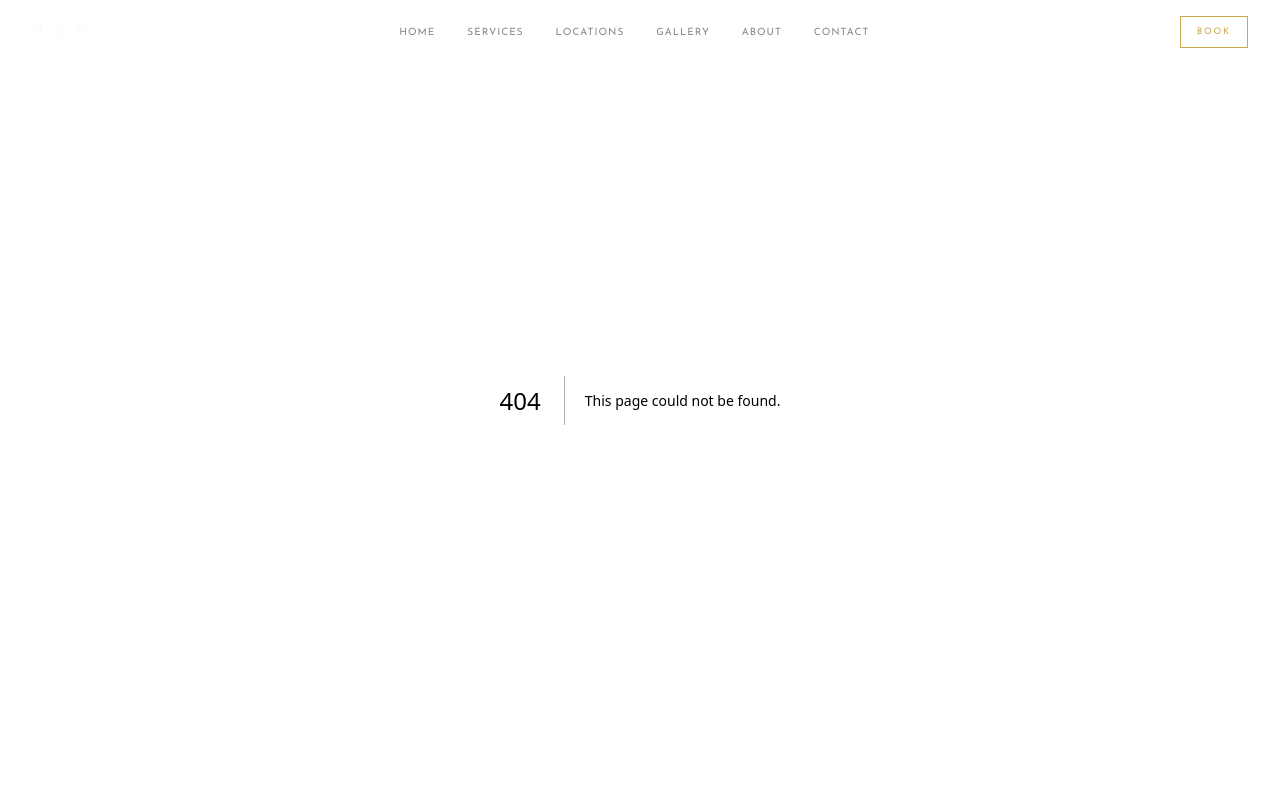
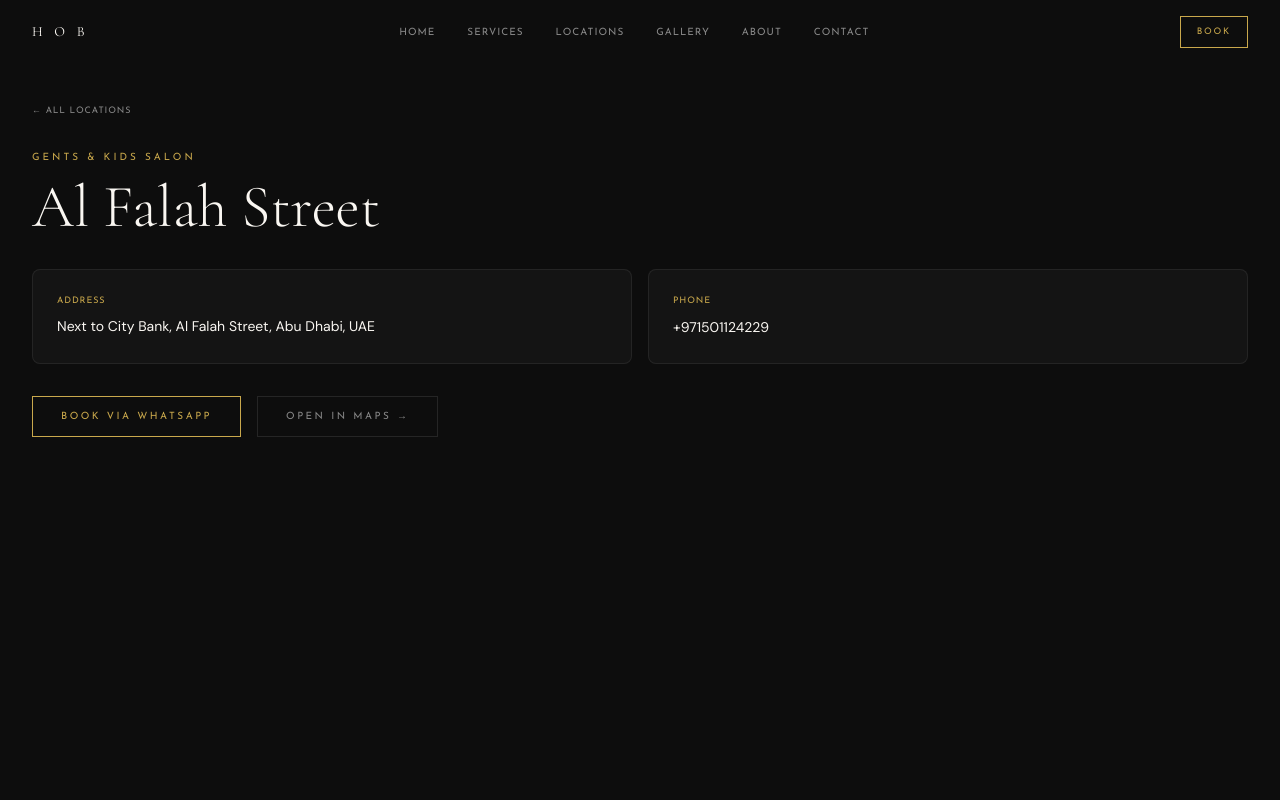
Before and after one commit to Elderazura/houseofbarber, a Next.js app: page /locations/al-falah in a window 1280 px wide. Before the commit this address had no page. Shown: the top 800 px of the page. Built offline with nearby package versions, Linux system fonts and the light colour scheme; a web font is replaced by a local one.

Commit message:
feat: add locations overview and detail pages

```diff
--- /dev/null
+++ b/app/locations/[slug]/page.tsx
@@ -0,0 +1,119 @@
+import type { Metadata } from "next";
+import { notFound } from "next/navigation";
+import Link from "next/link";
+import { UAE_LOCATIONS, INDIA_LOCATIONS } from "@/lib/hob-content";
+import { buildWhatsAppUrl } from "@/lib/whatsapp";
+import { localBusinessSchema, breadcrumbSchema } from "@/lib/jsonld";
+import JsonLd from "@/components/JsonLd";
+import PageTransition from "@/components/motion/PageTransition";
+import ScrollReveal from "@/components/motion/ScrollReveal";
+
+const ALL_LOCATIONS = [...UAE_LOCATIONS, ...INDIA_LOCATIONS];
+
+export function generateStaticParams() {
+  return ALL_LOCATIONS.map((loc) => ({ slug: loc.id }));
+}
+
+export async function generateMetadata({
+  params,
+}: {
+  params: Promise<{ slug: string }>;
+}): Promise<Metadata> {
+  const { slug } = await params;
+  const loc = ALL_LOCATIONS.find((l) => l.id === slug);
+  if (!loc) return {};
+  return {
+    title: loc.name,
+    description: `${loc.type} at ${loc.address}. Book your appointment at House of Barber ${loc.name}.`,
+    openGraph: { url: `https://www.houseofbarber.com/locations/${loc.id}` },
+  };
+}
+
+export default async function LocationDetailPage({
+  params,
+}: {
+  params: Promise<{ slug: string }>;
+}) {
+  const { slug } = await params;
+  const loc = ALL_LOCATIONS.find((l) => l.id === slug);
+  if (!loc) notFound();
+
+  const waUrl = buildWhatsAppUrl(
+    `Hi House of Barber, I'd like to book at ${loc.name}.`
+  );
+  const mapsUrl = `https://maps.google.com/?q=${encodeURIComponent(loc.address)}`;
+
+  return (
+    <PageTransition>
+      <JsonLd data={localBusinessSchema(loc)} />
+      <JsonLd data={breadcrumbSchema([
+        { name: "Home", href: "/" },
+        { name: "Locations", href: "/locations" },
+        { name: loc.name, href: `/locations/${loc.id}` },
+      ])} />
+      <main className="pt-24 pb-20 min-h-screen">
+        <div className="section-container max-w-3xl">
+          <ScrollReveal preset="fadeUp">
+            <Link
+              href="/locations"
+              className="font-[family-name:var(--font-josefin)] text-[9px] tracking-widest text-hob-muted uppercase hover:text-hob-gold transition-colors inline-block mb-8"
+            >
+              ← All locations
+            </Link>
+            <span className="font-[family-name:var(--font-josefin)] text-[10px] tracking-[0.3em] text-hob-gold uppercase block mb-3">
+              {loc.type}
+            </span>
+            <h1 className="font-[family-name:var(--font-cormorant)] text-5xl md:text-6xl font-light text-hob-white mb-8">
+              {loc.name}
+            </h1>
+          </ScrollReveal>
+
+          <ScrollReveal preset="fadeUp" delay={0.1}>
+            <div className="grid grid-cols-1 md:grid-cols-2 gap-4 mb-8">
+              <div className="bento-card p-6">
+                <p className="font-[family-name:var(--font-josefin)] text-[9px] tracking-widest text-hob-gold uppercase mb-2">
+                  Address
+                </p>
+                <p className="text-sm text-hob-white leading-relaxed">
+                  {loc.address}
+                </p>
+              </div>
+              {loc.phone && (
+                <div className="bento-card p-6">
+                  <p className="font-[family-name:var(--font-josefin)] text-[9px] tracking-widest text-hob-gold uppercase mb-2">
+                    Phone
+                  </p>
+                  <a
+                    href={`tel:${loc.phone}`}
+                    className="text-sm text-hob-white hover:text-hob-gold transition-colors"
+                  >
+                    {loc.phone}
+                  </a>
+                </div>
+              )}
+            </div>
+
+            <div className="flex flex-col sm:flex-row gap-4">
+              <a
+                href={waUrl}
+                target="_blank"
+                rel="noopener noreferrer"
+                className="inline-flex items-center justify-center px-7 py-3 border border-hob-gold text-hob-gold font-[family-name:var(--font-josefin)] text-[10px] tracking-[0.25em] uppercase hover:bg-hob-gold hover:text-hob-black transition-all duration-200"
+              >
+                Book via WhatsApp
+              </a>
+              <a
+                href={mapsUrl}
+                target="_blank"
+                rel="noopener noreferrer"
+                className="inline-flex items-center justify-center px-7 py-3 border border-white/10 text-hob-muted font-[family-name:var(--font-josefin)] text-[10px] tracking-[0.25em] uppercase hover:border-hob-gold hover:text-hob-gold transition-all"
+              >
+                Open in Maps →
+              </a>
+            </div>
+          </ScrollReveal>
+        </div>
+      </main>
+    </PageTransition>
+  );
+}
--- /dev/null
+++ b/app/locations/page.tsx
@@ -0,0 +1,89 @@
+import type { Metadata } from "next";
+import Link from "next/link";
+import { UAE_LOCATIONS, INDIA_LOCATIONS, Location } from "@/lib/hob-content";
+import ScrollReveal from "@/components/motion/ScrollReveal";
+import PageTransition from "@/components/motion/PageTransition";
+import JsonLd from "@/components/JsonLd";
+import { breadcrumbSchema } from "@/lib/jsonld";
+
+export const metadata: Metadata = {
+  title: "Locations",
+  description:
+    "Find a House of Barber near you — 5 locations across Abu Dhabi UAE and 2 in India (Bengaluru and Kochi).",
+  openGraph: { url: "https://www.houseofbarber.com/locations" },
+};
+
+function LocationCard({ loc }: { loc: Location }) {
+  return (
+    <Link
+      href={`/locations/${loc.id}`}
+      className="bento-card group flex flex-col justify-between p-6 min-h-[180px]"
+    >
+      <div>
+        <span className="font-[family-name:var(--font-josefin)] text-[9px] tracking-widest text-hob-gold uppercase block mb-2">
+          {loc.type}
+        </span>
+        <h3 className="font-[family-name:var(--font-cormorant)] text-2xl font-light text-hob-white mb-2">
+          {loc.name}
+        </h3>
+        <p className="text-xs text-hob-muted leading-relaxed line-clamp-2">
+          {loc.address}
+        </p>
+      </div>
+      <span className="font-[family-name:var(--font-josefin)] text-[9px] tracking-widest text-hob-gold uppercase mt-4 group-hover:translate-x-1 transition-transform inline-block">
+        View details →
+      </span>
+    </Link>
+  );
+}
+
+export default function LocationsPage() {
+  return (
+    <PageTransition>
+      <JsonLd data={breadcrumbSchema([
+        { name: "Home", href: "/" },
+        { name: "Locations", href: "/locations" },
+      ])} />
+      <main className="pt-24 pb-20 min-h-screen">
+        <div className="section-container">
+          <ScrollReveal preset="fadeUp" className="mb-12">
+            <span className="font-[family-name:var(--font-josefin)] text-[10px] tracking-[0.3em] text-hob-gold uppercase block mb-3">
+              Find us
+            </span>
+            <h1 className="font-[family-name:var(--font-cormorant)] text-5xl md:text-6xl font-light text-hob-white">
+              Our Locations.
+            </h1>
+          </ScrollReveal>
+
+          <ScrollReveal preset="fadeUp" delay={0.1} className="mb-4">
+            <span className="font-[family-name:var(--font-josefin)] text-[10px] tracking-widest text-hob-muted uppercase">
+              UAE — Abu Dhabi
+            </span>
+          </ScrollReveal>
+          <div className="grid grid-cols-1 md:grid-cols-2 lg:grid-cols-3 gap-4 mb-16">
+            {UAE_LOCATIONS.map((loc, i) => (
+              <ScrollReveal key={loc.id} preset="fadeUp" delay={i * 0.07}>
+                <LocationCard loc={loc} />
+              </ScrollReveal>
+            ))}
+          </div>
+
+          <div className="gold-rule mb-12" />
+
+          <ScrollReveal preset="fadeUp" className="mb-4">
+            <span className="font-[family-name:var(--font-josefin)] text-[10px] tracking-widest text-hob-muted uppercase">
+              India
+            </span>
+          </ScrollReveal>
+          <div className="grid grid-cols-1 md:grid-cols-2 gap-4">
+            {INDIA_LOCATIONS.map((loc, i) => (
+              <ScrollReveal key={loc.id} preset="fadeUp" delay={i * 0.07}>
+                <LocationCard loc={loc} />
+              </ScrollReveal>
+            ))}
+          </div>
+        </div>
+      </main>
+    </PageTransition>
+  );
+}
```
